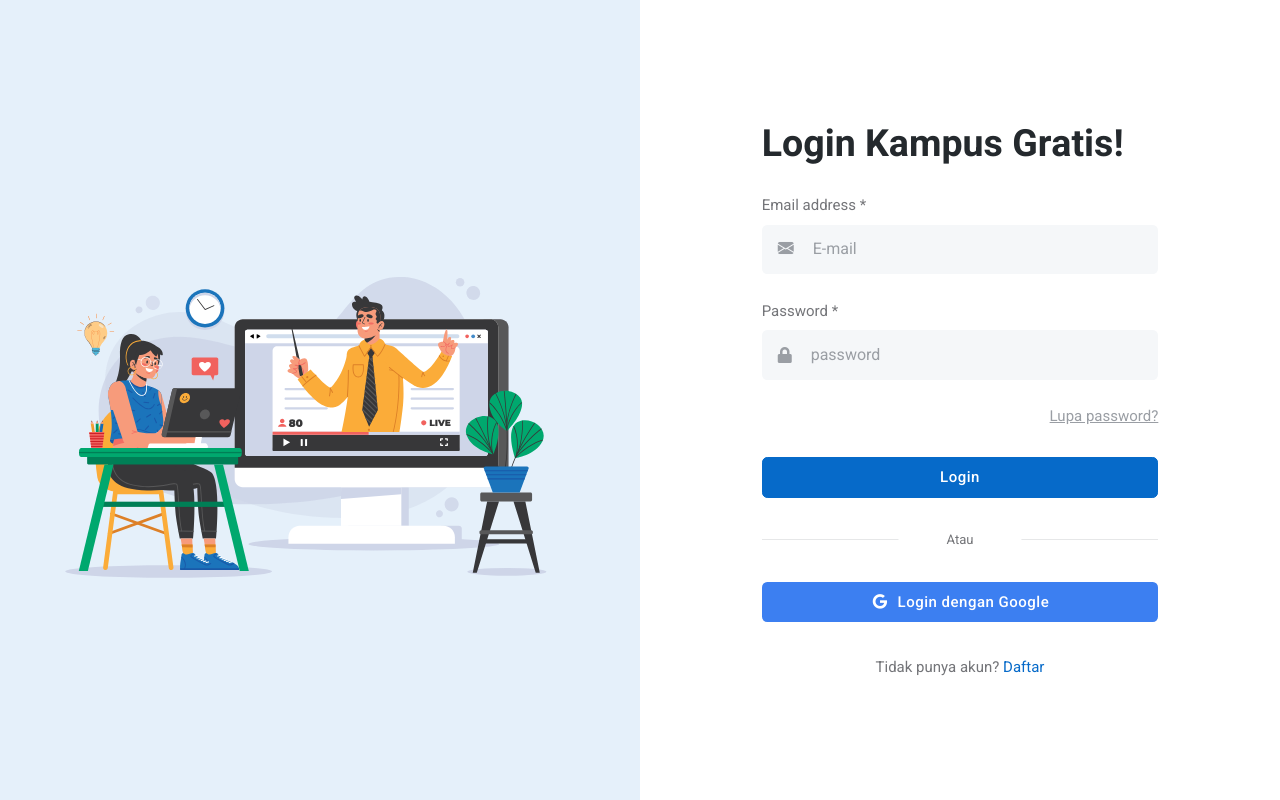
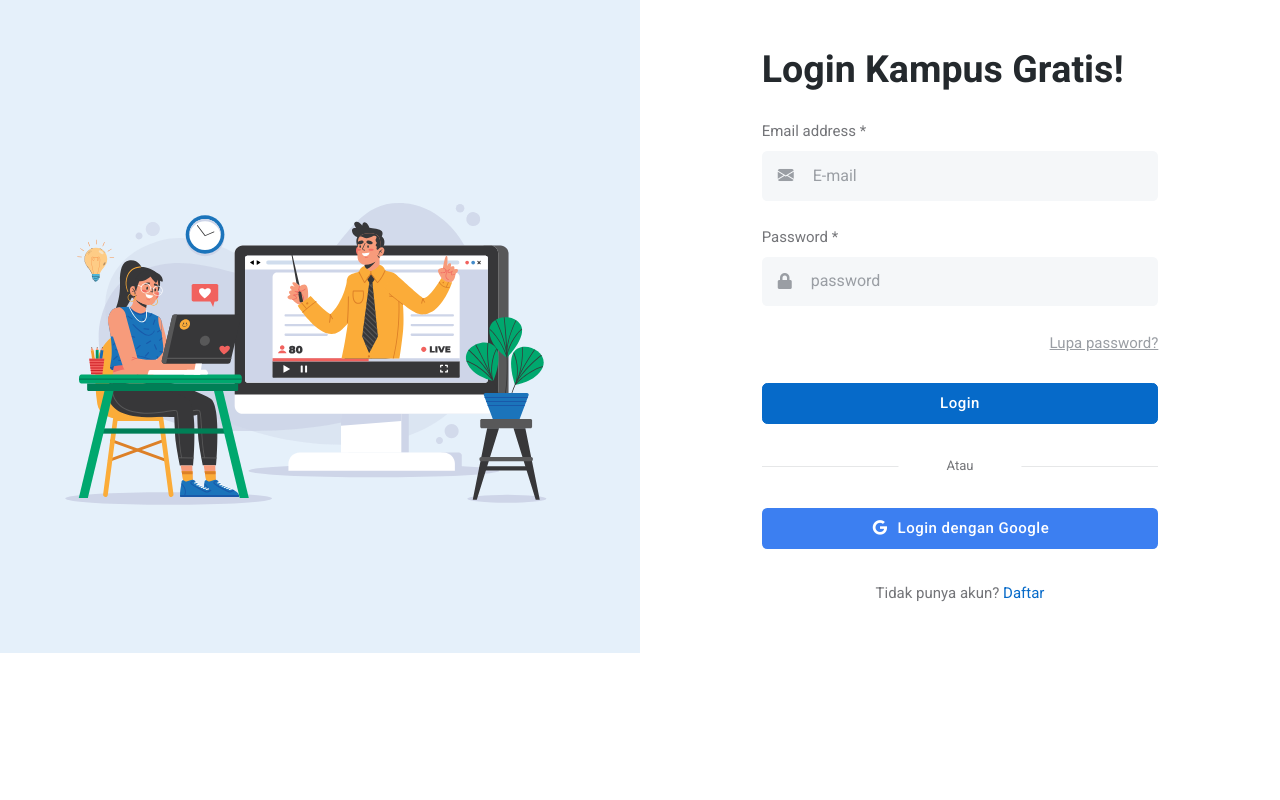
Before and after one commit to nadheva/frontend-kampusgratis, a React (Create React App) app: page /login in a window 1280 px wide. Built offline with nearby package versions, Linux system fonts and the light colour scheme.

Commit message:
update login

```diff
--- /dev/null
+++ b/src/assets/user/css-custon/style.css
@@ -0,0 +1,3 @@
+.vh-lg-100 {
+    height: unset !important;
+}
--- a/src/config/Routed.jsx
+++ b/src/config/Routed.jsx
@@ -1,9 +1,11 @@
 import React from "react";
 import { Route, Switch } from "react-router-dom";
 
+// css
 import "../assets/user/vendor/font-awesome/css/all.min.css";
 import "../assets/user/vendor/bootstrap-icons/bootstrap-icons.css";
 import "../assets/user/css/style.css";
+// js
 import "../assets/user/vendor/bootstrap/dist/js/bootstrap.bundle.min.js";
 
 import Login from "../pages/Login";
--- a/src/pages/Login.jsx
+++ b/src/pages/Login.jsx
@@ -1,4 +1,5 @@
 import React, { useEffect } from "react";
+import "../assets/user/css-custon/style.css"
 
 function Login() {
   useEffect(() => {
```
